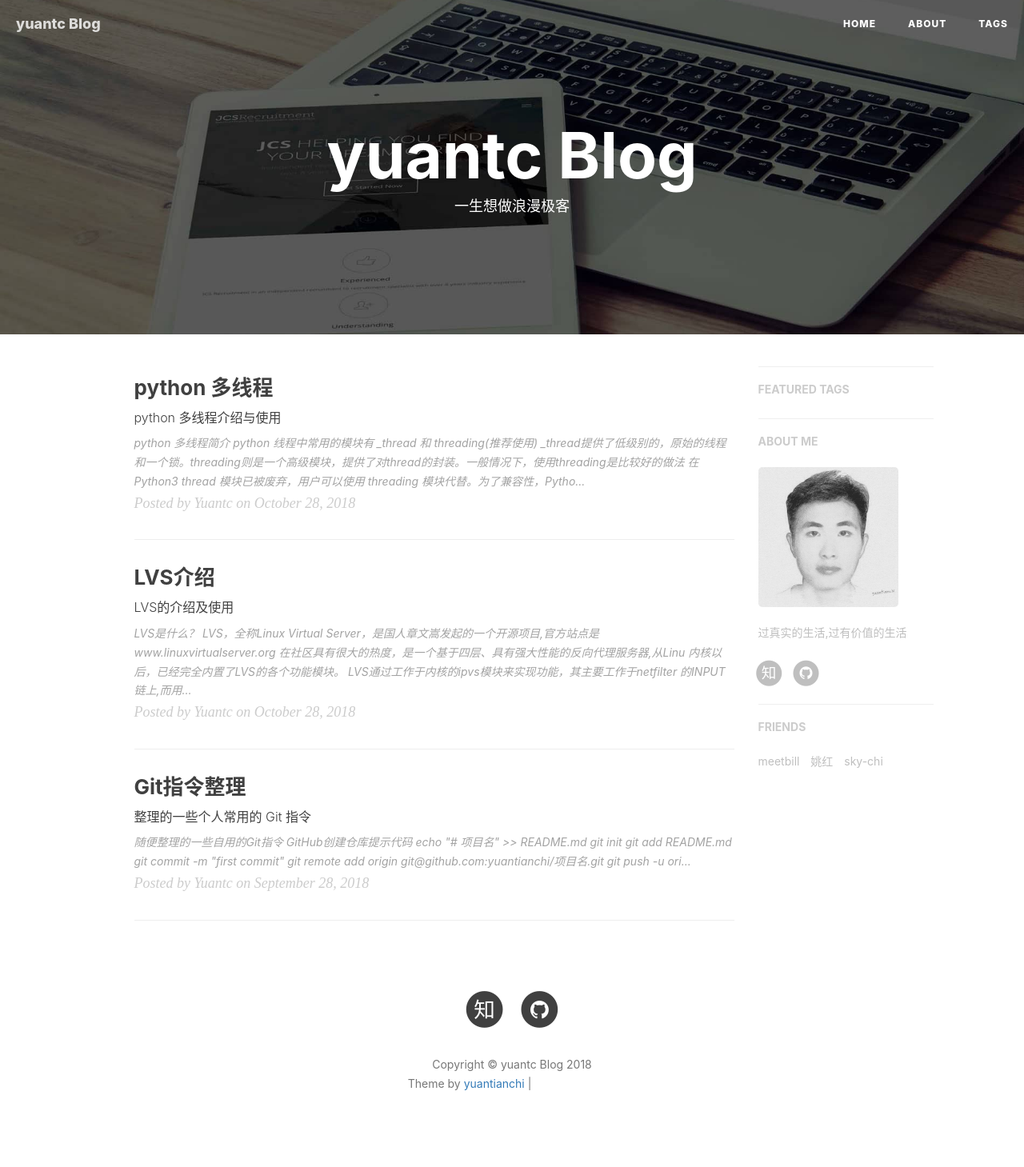
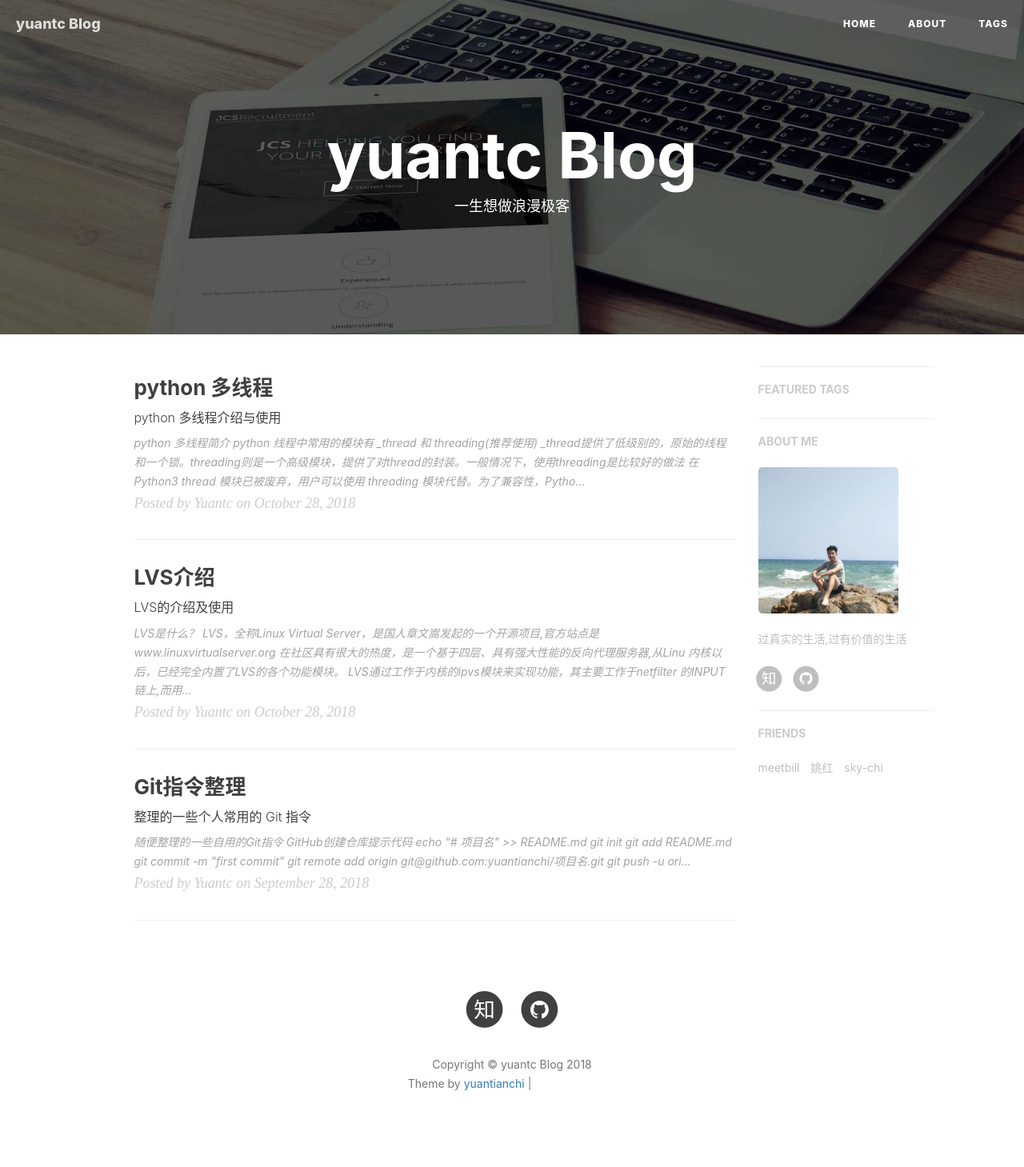
Before and after one commit to yuantianchi/sky.github.io, a Jekyll site: the page built from index.html, in a window 1280 px wide. Shown: the whole page at 80% size. Built offline with Jekyll 4.4.1, drawn with Linux system fonts in a browser that asks for light colours; nearby versions of some CDN libraries; the list of posts is cut into pages by our own code; comment, search, counter and statistics services are not loaded; grey boxes are pictures that could not be loaded.

```diff
--- a/_config.yml
+++ b/_config.yml
@@ -67,7 +67,7 @@
 # Sidebar settings
 sidebar: true                           # whether or not using Sidebar.（是否开启侧边栏）
 sidebar-about-description: "过真实的生活,过有价值的生活"
-sidebar-avatar: /img/avatar-yuantc02.jpg      # use absolute URL, seeing it's used in both `/` and `/about/`（你的个人头像）
+sidebar-avatar: /img/avatar-yuantc03.jpg      # use absolute URL, seeing it's used in both `/` and `/about/`（你的个人头像）
 
 
 # Featured Tags
```
Also changed, not shown: img/avatar-yuantc03.jpg (added).
